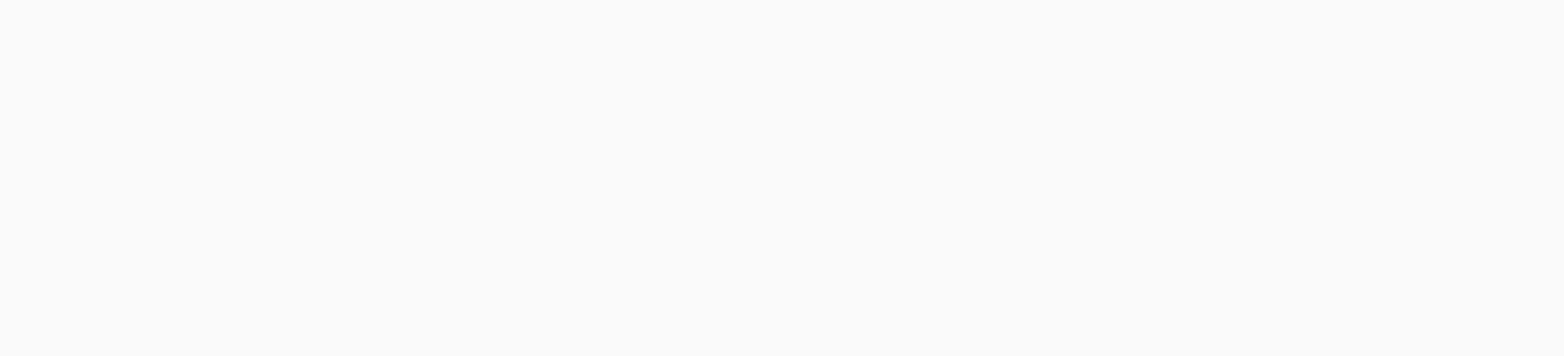
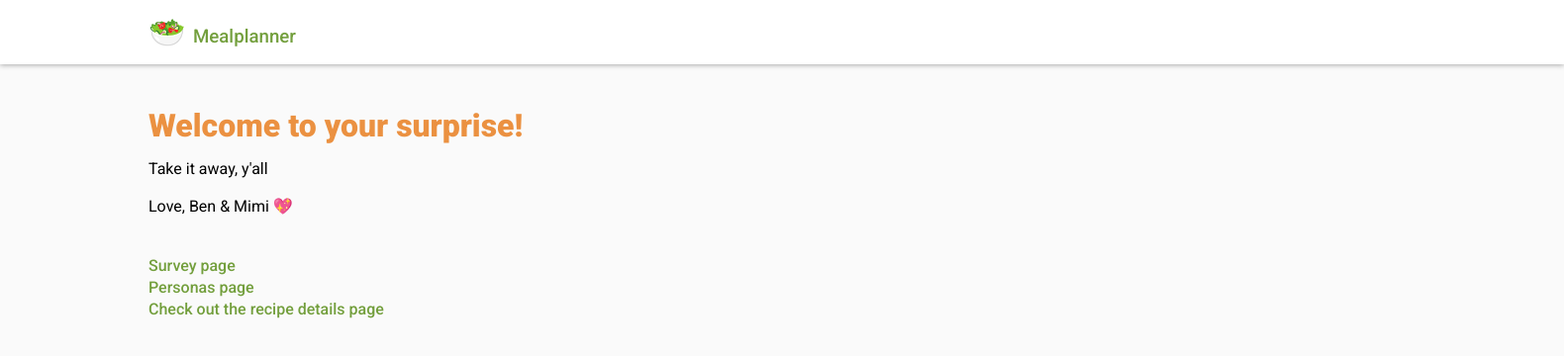
Before and after one commit to bstanfield/mealplanner, a React (Create React App) app: page /surprise in a window 1280 px wide. Shown: the top 360 px of the page at 99% size, 1580 px wide, since content can reach past the window. Built offline with nearby package versions, Linux system fonts and the light colour scheme.

Commit message:
minor changes to now.json for aliasing and added surprise page

```diff
--- a/now.json
+++ b/now.json
@@ -12,5 +12,9 @@
       { "src": "^/precache-manifest.(.*)", "dest": "/precache-manifest.$1" },
       { "src": "^/service-worker.js", "headers": { "cache-control": "s-maxage=0" }, "dest": "/service-worker.js" },
       { "src": "^/(.*)", "headers": {"cache-control": "s-maxage=0"}, "dest": "/index.html" }
-    ]
+    ],
+	"alias": [
+		"stanfield.space",
+		"www.stanfield.space"
+	]
 }
--- /dev/null
+++ b/src/components/Surprise.js
@@ -0,0 +1,27 @@
+import React, { Component } from 'react';
+
+class Surprise extends Component {
+  constructor(props) {
+    super(props);
+    this.state = {
+    };
+  }
+
+  render() {
+    return(
+      <div className="home-container">
+        <h1>Welcome to your surprise!</h1>
+        <p>Take it away, y'all</p>
+        <p>Love, Ben & Mimi 💖</p>
+        <p>{ this.state.itp }</p>
+
+        <br/>
+        <a href="/survey">Survey page</a><br />
+        <a href="/personas">Personas page</a><br />
+        <a href="/recipe-page">Check out the recipe details page</a>
+      </div>
+    )
+  }
+}
+
+export default Surprise;
--- a/src/index.js
+++ b/src/index.js
@@ -11,6 +11,7 @@ import { Provider } from 'react-redux';
 import { createStore } from 'redux';
 import rootReducers from './reducers';
 import Personas from './components/Personas';
+import Surprise from './components/Surprise';
 
 
 const store = createStore(rootReducers);
@@ -21,6 +22,7 @@ ReactDOM.render(
     <Router>
       <Switch>
         <Route exact path="/recipe-page" render={() => (<App content={(<RecipePage />)} />)} />
+        <Route exact path="/surprise" render={() => (<App content={(<Surprise />)} />)} />
         <Route exact path="/survey" render={() => (<App content={(<Survey />)} />)} />
         <Route exact path="/personas" render={() => (<App content={(<Personas />)} />)} />
         <Route exact path="/" render={() => (<App content={(<Home />)} />)} />
--- /dev/null
+++ b/src/reducers/surprise.js
@@ -0,0 +1,3 @@
+const initialState = {
+
+}
```
